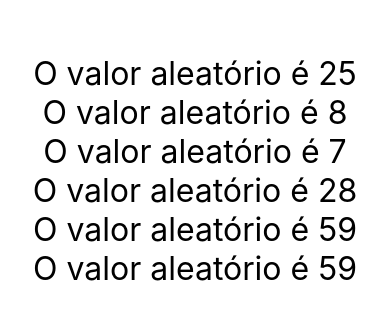
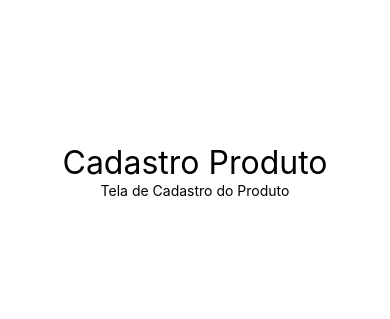
Before and after one commit to robertofortes23/React-Native-fundamentos, a React Native app: screen / in a window 390 px wide. Shown: the part 251-570 px from the top of the page. Built offline with nearby package versions, Linux system fonts and the light colour scheme.

Commit message:
React fragment

```diff
--- a/src/App.js
+++ b/src/App.js
@@ -1,17 +1,14 @@
 import React from 'react'
 import { SafeAreaView, StyleSheet } from 'react-native'
 
-import Aleatorio from './components/Aleatorio'
+import Titulo from './components/Titulo'
+// import Aleatorio from './components/Aleatorio'
 // import MinMax from './components/MinMax'
 
 export default () => (
     <SafeAreaView style={style.App}>
-        <Aleatorio min={1} max={60} />
-        <Aleatorio min={1} max={60} />
-        <Aleatorio min={1} max={60} />
-        <Aleatorio min={1} max={60} />
-        <Aleatorio min={1} max={60} />
-        <Aleatorio min={1} max={60} />
+        <Titulo principal="Cadastro Produto"
+            segundario="Tela de Cadastro do Produto" />
     </SafeAreaView>
 )
 
--- /dev/null
+++ b/src/components/Titulo.js
@@ -0,0 +1,10 @@
+import React from 'react'
+import { Text } from 'react-native'
+import Estilo from './estilo'
+
+export default props => (
+    <>
+        <Text style={Estilo.txtG}>{props.principal}</Text>
+        <Text>{props.segundario}</Text>
+    </>
+)
```
